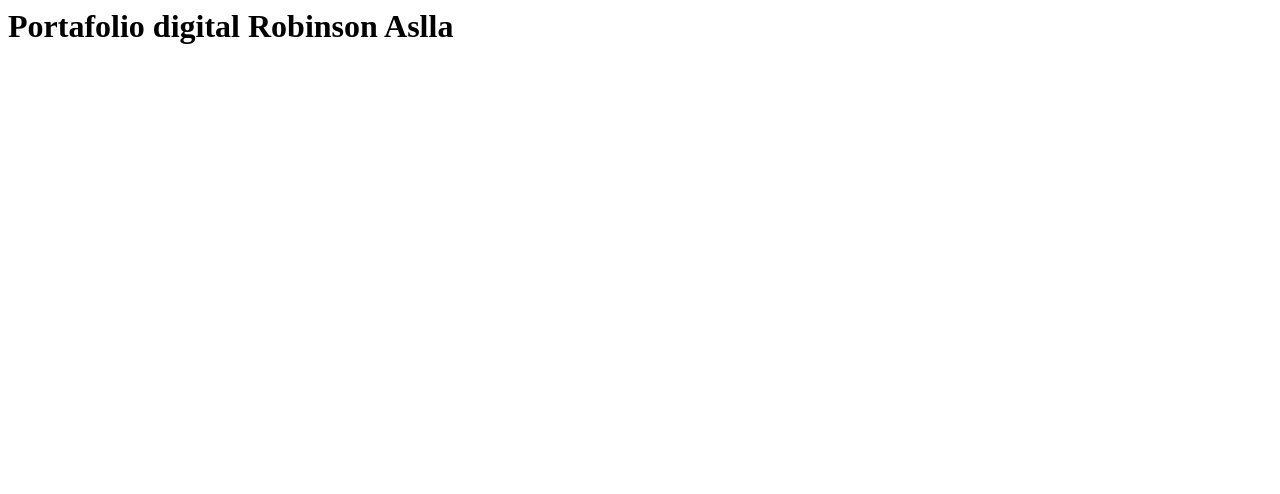
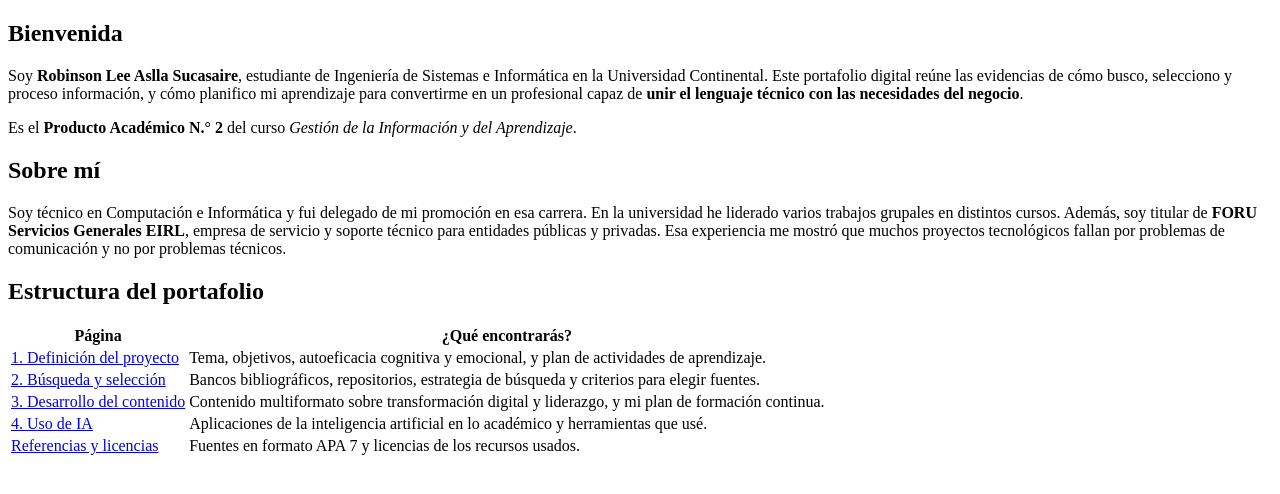
Before and after one commit to nib0rr/pd-leeaslla, a plain HTML site: page index.html in a window 1280 px wide. Drawn offline with Linux system fonts and the light colour scheme.

Commit message:
Initialize index.html with portfolio content
Added basic HTML structure and content for the portfolio.

```diff
--- a/index.html
+++ b/index.html
@@ -1 +1,41 @@
-<h1>Portafolio digital Robinson Aslla</h1>
+<!DOCTYPE html>
+<html lang="es">
+<head>
+  <meta charset="UTF-8">
+  <meta name="viewport" content="width=device-width, initial-scale=1">
+  <title>Inicio | Portafolio digital - Robinson Aslla</title>
+  <link rel="stylesheet" href="style.css">
+</head>
+<body>
+<header id="cabecera"></header>
+<nav id="menu"></nav>
+<main>
+  <section>
+    <h2>Bienvenida</h2>
+    <p>Soy <strong>Robinson Lee Aslla Sucasaire</strong>, estudiante de Ingeniería de Sistemas e Informática en la Universidad Continental. Este portafolio digital reúne las evidencias de cómo busco, selecciono y proceso información, y cómo planifico mi aprendizaje para convertirme en un profesional capaz de <strong>unir el lenguaje técnico con las necesidades del negocio</strong>.</p>
+    <p>Es el <strong>Producto Académico N.° 2</strong> del curso <em>Gestión de la Información y del Aprendizaje</em>.</p>
+  </section>
+
+  <section>
+    <h2>Sobre mí</h2>
+    <p>Soy técnico en Computación e Informática y fui delegado de mi promoción en esa carrera. En la universidad he liderado varios trabajos grupales en distintos cursos. Además, soy titular de <strong>FORU Servicios Generales EIRL</strong>, empresa de servicio y soporte técnico para entidades públicas y privadas. Esa experiencia me mostró que muchos proyectos tecnológicos fallan por problemas de comunicación y no por problemas técnicos.</p>
+  </section>
+
+  <section>
+    <h2>Estructura del portafolio</h2>
+    <div class="tabla">
+    <table>
+      <tr><th>Página</th><th>¿Qué encontrarás?</th></tr>
+      <tr><td><a href="definicion.html">1. Definición del proyecto</a></td><td>Tema, objetivos, autoeficacia cognitiva y emocional, y plan de actividades de aprendizaje.</td></tr>
+      <tr><td><a href="busqueda.html">2. Búsqueda y selección</a></td><td>Bancos bibliográficos, repositorios, estrategia de búsqueda y criterios para elegir fuentes.</td></tr>
+      <tr><td><a href="contenido.html">3. Desarrollo del contenido</a></td><td>Contenido multiformato sobre transformación digital y liderazgo, y mi plan de formación continua.</td></tr>
+      <tr><td><a href="ia.html">4. Uso de IA</a></td><td>Aplicaciones de la inteligencia artificial en lo académico y herramientas que usé.</td></tr>
+      <tr><td><a href="referencias.html">Referencias y licencias</a></td><td>Fuentes en formato APA 7 y licencias de los recursos usados.</td></tr>
+    </table>
+    </div>
+  </section>
+</main>
+<footer id="pie"></footer>
+<script src="layout.js"></script>
+</body>
+</html>
```
